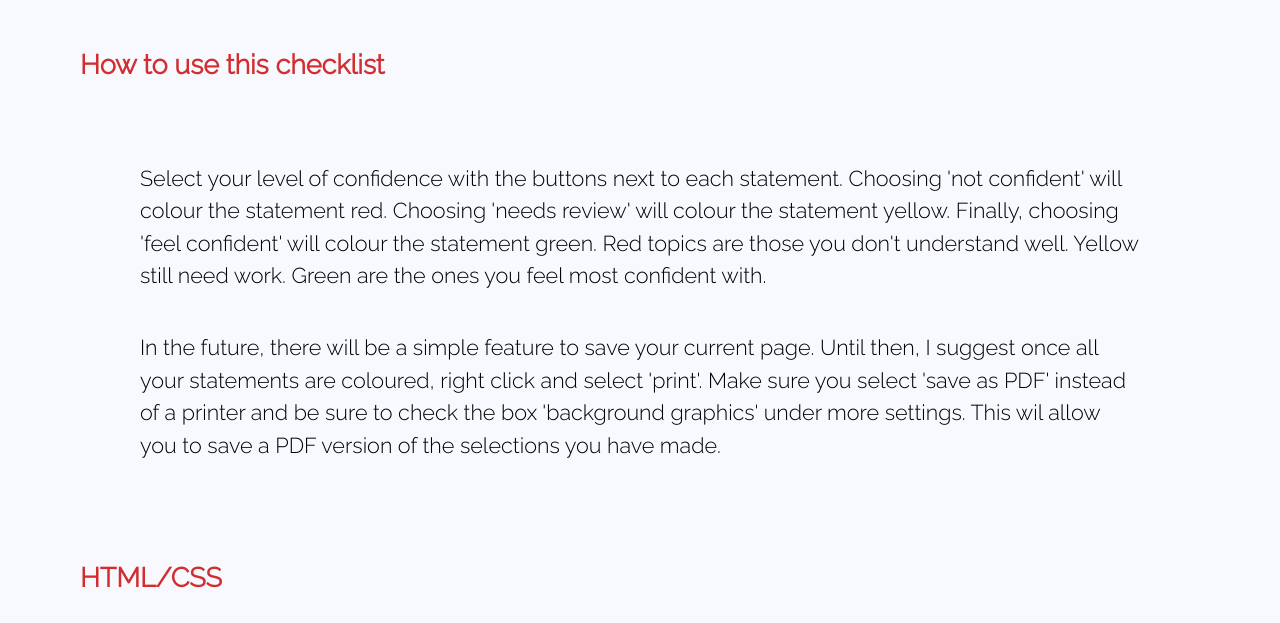
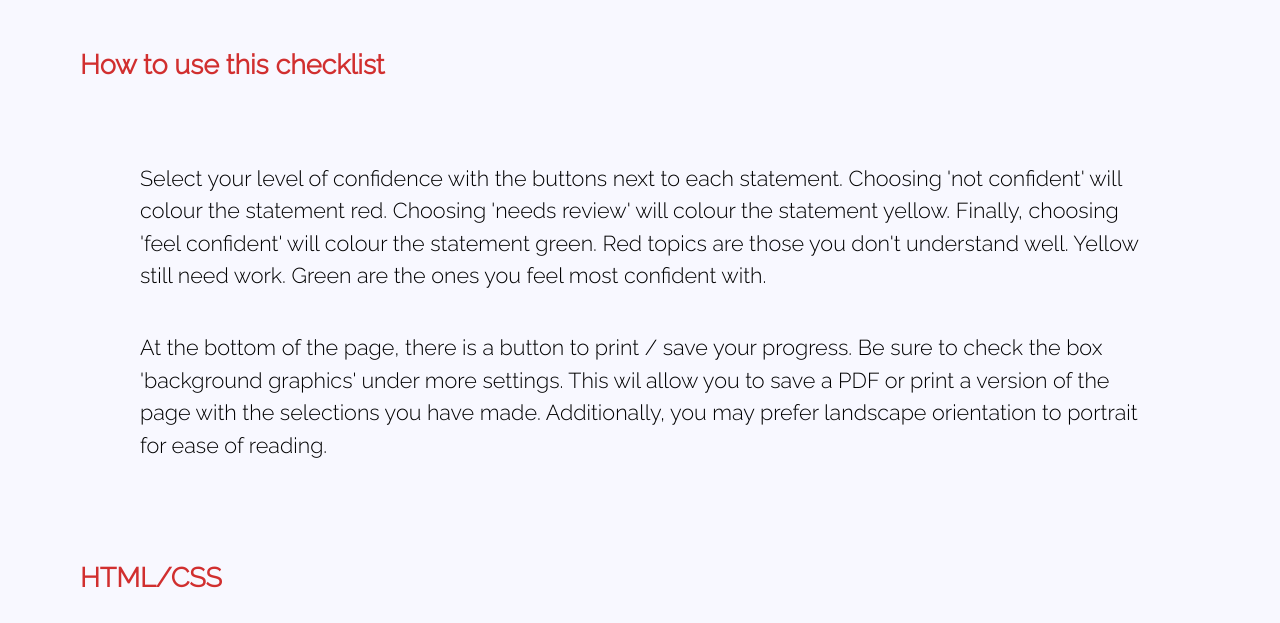
Before and after one commit to Augs0/cyf-knowledge-checklist, a website built with Parcel: page index.html in a window 1280 px wide. Shown: the part 163-786 px from the top of the page. Built offline with nearby package versions, Linux system fonts and the light colour scheme.

Commit message:
updated printing instructions

```diff
--- a/index.html
+++ b/index.html
@@ -16,7 +16,7 @@
           <h1>How to use this checklist</h1>
           <ul>
             <li>Select your level of confidence with the buttons next to each statement. Choosing 'not confident' will colour the statement red. Choosing 'needs review' will colour the statement yellow. Finally, choosing 'feel confident' will colour the statement green. Red topics are those you don't understand well. Yellow still need work. Green are the ones you feel most confident with.</li>
-            <li>In the future, there will be a simple feature to save your current page. Until then, I suggest once all your statements are coloured, right click and select 'print'. Make sure you select 'save as PDF' instead of a printer and be sure to check the box 'background graphics' under more settings. This wil allow you to save a PDF version of the selections you have made.</li>
+            <li>At the bottom of the page, there is a button to print / save your progress. Be sure to check the box 'background graphics' under more settings. This wil allow you to save a PDF or print a version of the page with the selections you have made. Additionally, you may prefer landscape orientation to portrait for ease of reading.</li>
           </ul>
         </section>
         <section class="section html-css">
```
